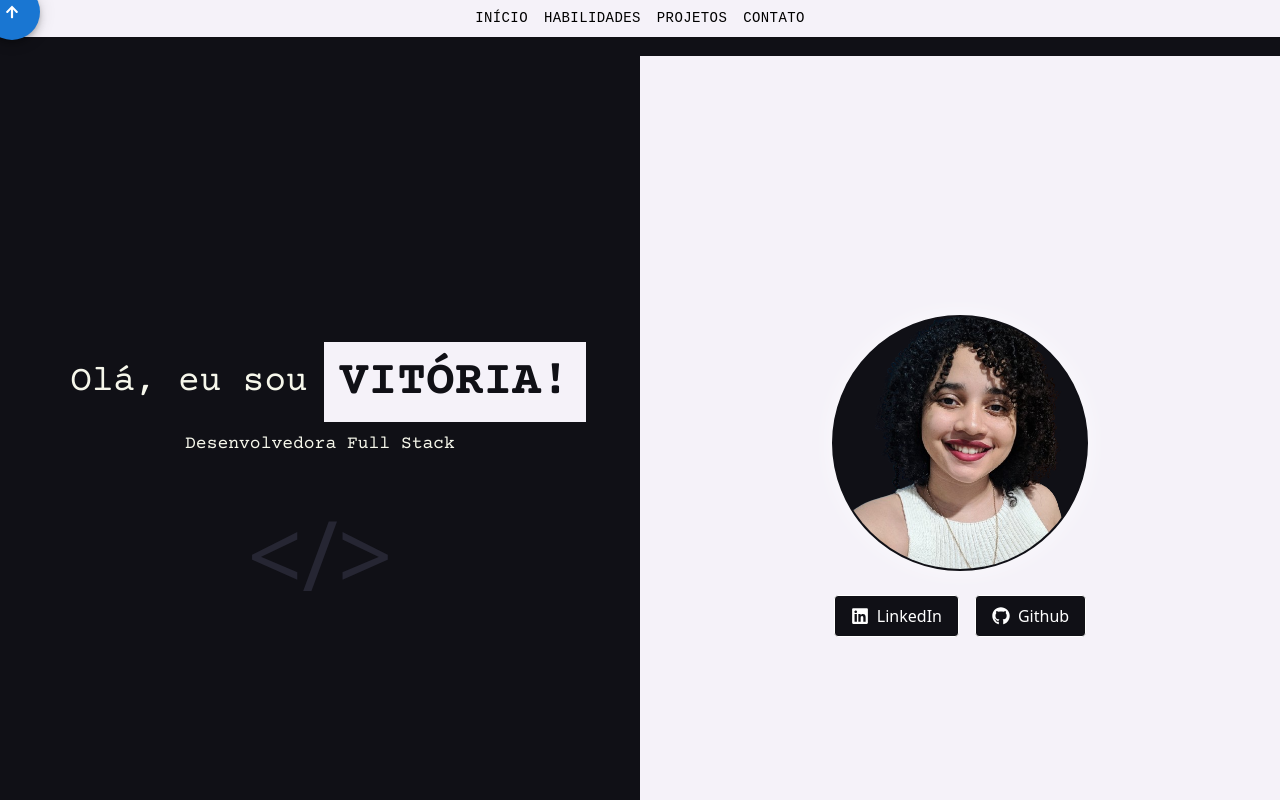
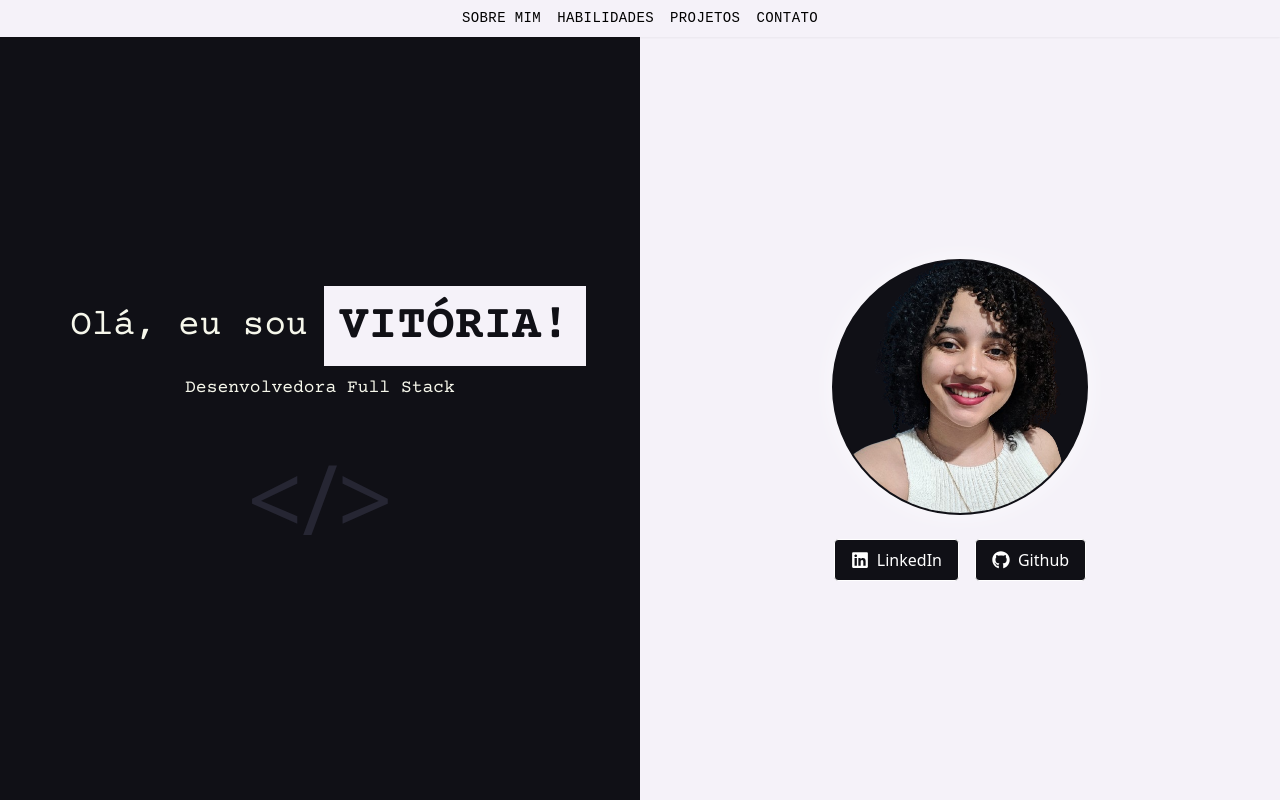
Before and after one commit to jeanevitoria/portfolio, a React (Vite) app: page / in a window 1280 px wide. Shown: the top 800 px of the page. Built offline with nearby package versions, Linux system fonts and the light colour scheme.

Commit message:
feat: new project.

```diff
--- a/src/Portfolio.jsx
+++ b/src/Portfolio.jsx
@@ -1,6 +1,6 @@
-import { useRef, useState } from 'react';
-import Home from './pages/Home'
-import Header from './components/Header'
+import { useEffect, useRef, useState } from 'react';
+import Home from './pages/Home';
+import Header from './components/Header';
 import AboutMe from './pages/AboutMe';
 import Contact from './pages/Contact';
 import Projects from './pages/Projects';
@@ -9,23 +9,59 @@ import { FaArrowUp } from "react-icons/fa";
 import Fab from '@mui/material/Fab';
 
 function Portfolio() {
-  const homeRef = useRef(null)
-  const aboutMeRef = useRef(null)
-  const projectsRef = useRef(null)
-  const habilitysRef = useRef(null)
-  const contactRef = useRef(null)
+  const homeRef = useRef(null);
+  const aboutMeRef = useRef(null);
+  const projectsRef = useRef(null);
+  const habilitysRef = useRef(null);
+  const contactRef = useRef(null);
+
+  const [showFab, setShowFab] = useState(false);
+
+  const scrollToHome = () => {
+    homeRef.current?.scrollIntoView({ behavior: 'smooth' });
+  };
+
+  useEffect(() => {
+    const handleScroll = () => {
+      const scrollY = window.scrollY;
+      const homeHeight = homeRef.current?.offsetHeight || 0;
+
+      if (scrollY > homeHeight - 100) {
+        setShowFab(true);
+      } else {
+        setShowFab(false);
+      }
+    };
+
+    window.addEventListener('scroll', handleScroll);
+    return () => window.removeEventListener('scroll', handleScroll);
+  }, []);
 
   return (
     <div className="w-full gap-0 bg-[#101016]">
-      <Header homeRef={homeRef} aboutMeRef={aboutMeRef} projectsRef={projectsRef} contactRef={contactRef} />
+      <Header habilitysRef={habilitysRef} aboutMeRef={aboutMeRef} projectsRef={projectsRef} contactRef={contactRef} />
+
       <Fab
         color="primary"
+        size="small"
         aria-label="add"
-        className="fixed bottom-4 right-4 z-50"
+        onClick={scrollToHome}
+        sx={{
+          position: 'fixed',
+          bottom: 20,
+          right: { xs: 5, md: 30 },
+          backgroundColor: '#262633',
+          zIndex: 9999,
+          transition: 'opacity 0.3s ease, transform 0.3s ease',
+          opacity: showFab ? 1 : 0,
+          transform: showFab ? 'scale(1)' : 'scale(0.8)',
+          pointerEvents: showFab ? 'auto' : 'none',
+        }}
       >
         <FaArrowUp />
       </Fab>
-      <main className='gap-0 bg-[#101016]'>
+
+      <main className="gap-0 bg-[#101016]">
         <Home ref={homeRef} />
         <AboutMe ref={aboutMeRef} />
         <Habilitys ref={habilitysRef} />
@@ -33,8 +69,7 @@ function Portfolio() {
         <Contact ref={contactRef} />
       </main>
     </div>
-
-  )
+  );
 }
 
-export default Portfolio
+export default Portfolio;
--- a/src/components/Header.jsx
+++ b/src/components/Header.jsx
@@ -1,10 +1,10 @@
 import React from "react";
-import { Button, Typography } from '@mui/material'
+import { Button } from '@mui/material'
 
-const Header = ({ homeRef, contactRef, aboutMeRef, projectsRef }) => {
+const Header = ({ habilitysRef, contactRef, aboutMeRef, projectsRef }) => {
 
-    const scrollToHome = () => {
-        homeRef.current?.scrollIntoView({ behavior: 'smooth' });
+    const scrollToHabilitys = () => {
+        habilitysRef.current?.scrollIntoView({ behavior: 'smooth' });
     };
     const scrollToAboutMe = () => {
         aboutMeRef.current?.scrollIntoView({ behavior: 'smooth' });
@@ -18,8 +18,8 @@ const Header = ({ homeRef, contactRef, aboutMeRef, projectsRef }) => {
 
     return (
         <header className='top-0 left-0 flex shadow-sm fixed bg-[#f5f2f9] z-50 w-full items-center justify-center'>
-            <Button onClick={scrollToHome} sx={{ color: 'black', fontFamily: 'monospace' }}>Início</Button>
-            <Button onClick={scrollToProjects} sx={{ color: 'black', fontFamily: 'monospace' }}>Habilidades</Button>
+            <Button onClick={scrollToAboutMe} sx={{ color: 'black', fontFamily: 'monospace' }}>Sobre mim</Button>
+            <Button onClick={scrollToHabilitys} sx={{ color: 'black', fontFamily: 'monospace' }}>Habilidades</Button>
             <Button onClick={scrollToProjects} sx={{ color: 'black', fontFamily: 'monospace' }}>Projetos</Button>
             <Button onClick={scrollToContact} sx={{ color: 'black', fontFamily: 'monospace' }}>Contato</Button>
         </header>
--- a/src/pages/Projects.jsx
+++ b/src/pages/Projects.jsx
@@ -6,14 +6,16 @@ import meetspace from '../assets/meetspace.svg';
 import cursos from '../assets/cursos.png'
 import cultbox from '../assets/cultbox.png'
 import adotepet from '../assets/adotepet.png'
+import movingsound from '../assets/movingsound.png'
 
 const Projects = forwardRef((props, ref) => {
     const projects = [
+        { title: 'AdotePet', media: adotepet, description: 'Sistema web de adoção de animais. Permite o cadastro de animais para adoção e promove a comunicação entre partes interessadas por meio de chat. Obs: versão em deploy sem suporte a websocket.', technologys: ['Javascript', 'MongoDB','Node.JS', 'Express'], github: 'https://github.com/jeanevitoria/AdotePet-FrontEnd', site: 'https://adotepet-six.vercel.app' },
+        { title: 'MovingSound', media: movingsound, description: 'Sistema web que transforma uma playlist do Spotify em uma playlist no Youtube. Engloba a manipulação da API do Spotify em conjunto com web scrapping para mapear as músicas no Youtube.', technologys: ['Javascript', 'Django','Scrapping'], github: 'https://github.com/jeanevitoria/moving-sound', site: 'https://moving-sound.vercel.app/' },
         { title: 'MeetSpace', media: meetspace, description: 'Sistema distribuído utilizando a arquitetura de microsserviços que gerencia reservas de salas de reunião.', technologys: ['Node.js', 'NestJS', 'Docker', 'Python', 'TypeScript', 'JavaScript'], github: 'https://github.com/MeetSpaceUFRPE', site: '' },
         { title: 'Cursos', media: cursos, description: 'Aplicação SaaS que permite a profissionais, educadores e empresas disponibilizarem seus próprios conteúdos educacionais de forma organizada.', technologys: ['Nest.JS', 'JavaScript', 'Docker', 'PostGRE'], github: 'https://github.com/Plataforma-de-Cursos-Web', site: '' },
         { title: 'ProMonitor', media: promonitor, description: 'Sistema Web para gestão das monitorias do Departamento de Computação da UFRPE.', technologys: ['Javascript', 'Node.JS', 'Docker', 'MySQL'], github: 'https://github.com/HidraCode', site: '' },
         { title: 'CultBox', media: cultbox, description: 'Rede social voltada para eventos culturais, na qual os usuários e empresas podem anunciar a realização de eventos, bem como compartilhar suas experiências.', technologys: ['TypeScript', 'PostGRE', 'Python','Django'], github: 'https://github.com/Cult-Box', site: '' },
-        { title: 'AdotePet', media: adotepet, description: 'Sistema web de adoção de animais. Permite o cadastro de animais para adoção e promove a comunicação entre partes interessadas por meio de chat.', technologys: ['Javascript', 'MongoDB','Node.JS', 'Express'], github: 'https://github.com/jeanevitoria/AdotePet-FrontEnd', site: 'https://adotepet-six.vercel.app' },
     ]
 
     return (
```
Also changed, not shown: src/assets/movingsound.png (added).
